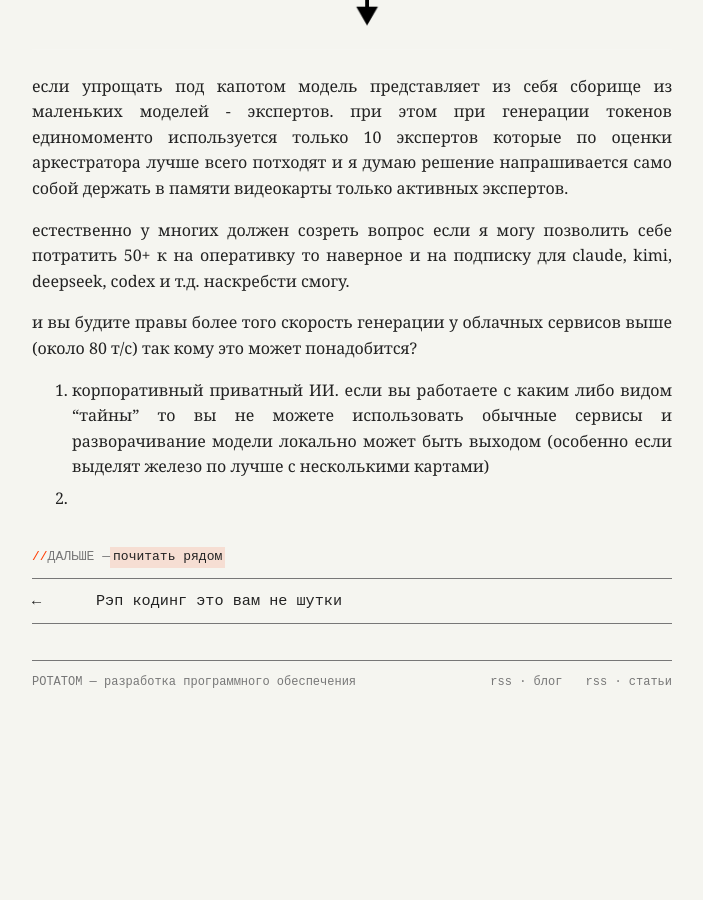
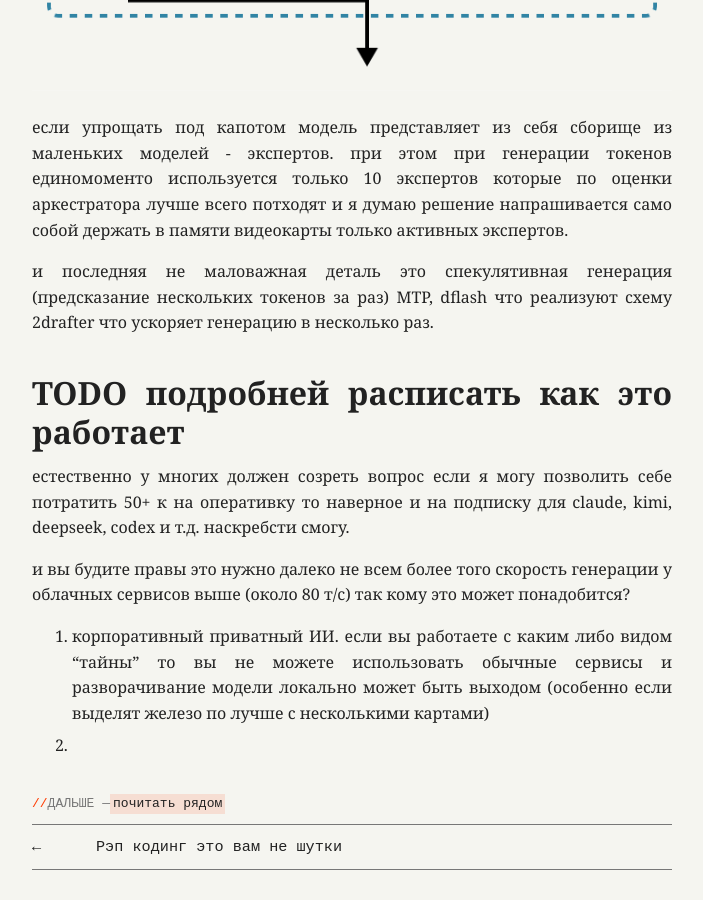
Before and after one commit to ShadowCHuyna/blog, a Jekyll site: the page built from _articles/2026-11-14-разминнаем-про-strata-или-запускаем-большую-модель-на-относительно-номальном-пк.md, in a window 1280 px wide and 900 px high, scrolled down 2396 px. Shown: the whole window, without its empty margins (288-991 px from the left). Built offline with Jekyll 4.4.1, drawn with Linux system fonts in a browser that asks for light colours; comment, search, counter and statistics services are not loaded; before the commit the page ends 3148 px from its top, so only the background shows below that; some of the changed text lies outside the part shown.

Commit message:
Update Articles (Статьи) “2026-11-14-разминнаем-про-strata-или-запускаем-большую-модель-на-относительно-номальном-пк”

```diff
--- a/_articles/2026-11-14-разминнаем-про-strata-или-запускаем-большую-модель-на-относительно-номальном-пк.md
+++ b/_articles/2026-11-14-разминнаем-про-strata-или-запускаем-большую-модель-на-относительно-номальном-пк.md
@@ -62,11 +64,13 @@
 
 если упрощать под капотом модель представляет из себя сборище из маленьких моделей - экспертов. при этом при генерации токенов единомоменто используется только 10 экспертов которые по оценки аркестратора лучше всего потходят и я думаю решение напрашивается само собой держать в памяти видеокарты только активных экспертов.
 
+и последняя не маловажная деталь это спекулятивная генерация (предсказание нескольких токенов за раз) MTP, dflash что реализуют схему 2drafter что ускоряет генерацию в несколько раз.
 
+# TODO подробней расписать как это работает
 
 естественно у многих должен созреть вопрос если я могу позволить себе потратить 50+ к на оперативку то наверное и на подписку для claude, kimi, deepseek, codex и т.д. наскребсти смогу.
 
-и вы будите правы более того скорость генерации у облачных сервисов выше (около 80 т/с) так кому это может понадобится?
+и вы будите правы это нужно далеко не всем более того скорость генерации у облачных сервисов выше (около 80 т/с) так кому это может понадобится?
 
 1. корпоративный приватный ИИ. если вы работаете с каким либо видом "тайны" то вы не можете использовать обычные сервисы и разворачивание модели локально может быть выходом (особенно если выделят железо по лучше с несколькими картами)
 2.
```
Also changed, not shown: other parts of _articles/2026-11-14-разминнаем-про-strata-или-запускаем-большую-модель-на-относительно-номальном-пк.md (+2 -0 lines).
